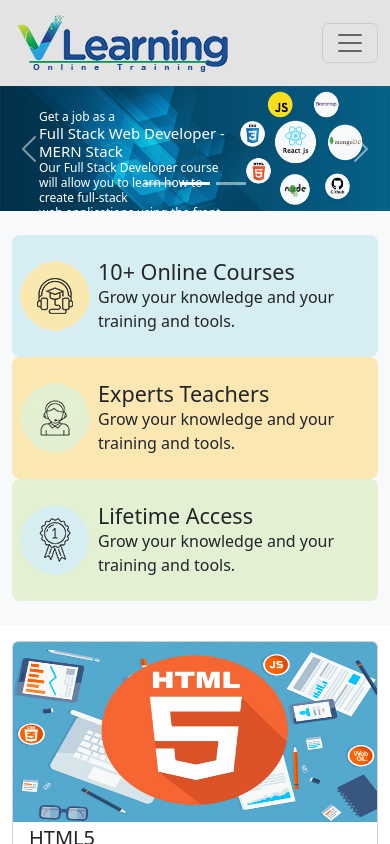
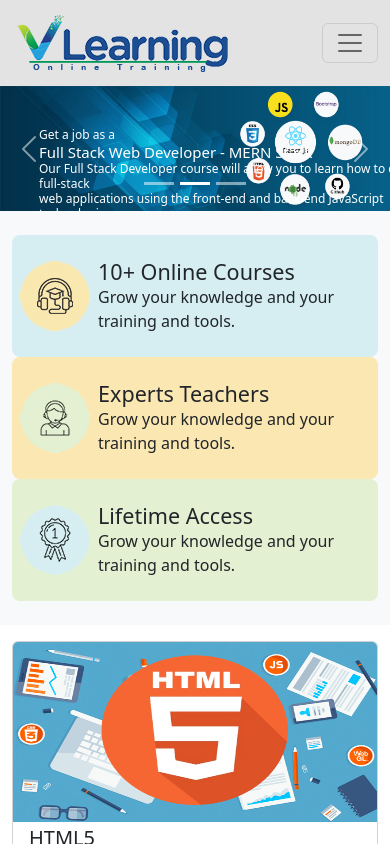
Before and after one commit to JP4821/V-Learning, a React (Create React App) app: page / in a window 390 px wide. Shown: the top 844 px of the page. Built offline with nearby package versions, Linux system fonts and the light colour scheme.

Commit message:
Updated herosectionagain

```diff
--- a/src/App.css
+++ b/src/App.css
@@ -64,8 +64,11 @@ footer ul li a:hover{
     padding: 1px 5px;
     font-size: 14px;
   }
+  .carousel-caption{
+    width: 100% !important;
+  }
   .slider .text-start {
-    top: 30% !important;
-    left: 35% !important;
+    top: 40% !important;
+    left: 60% !important;
   }
 }
```
